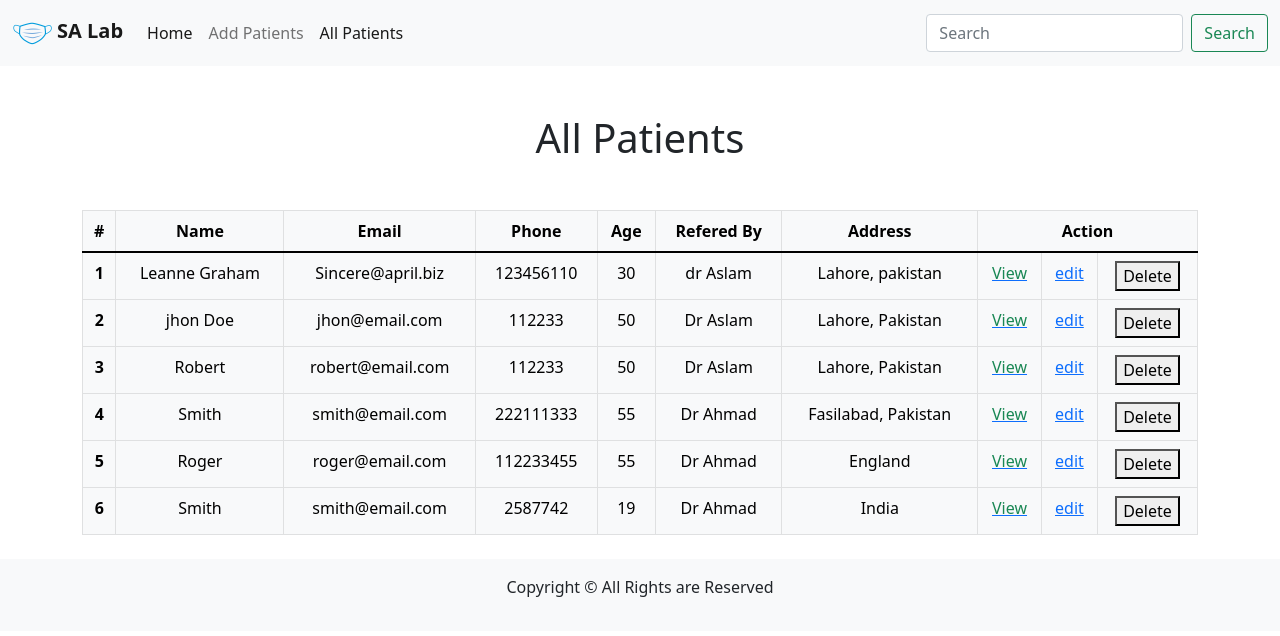
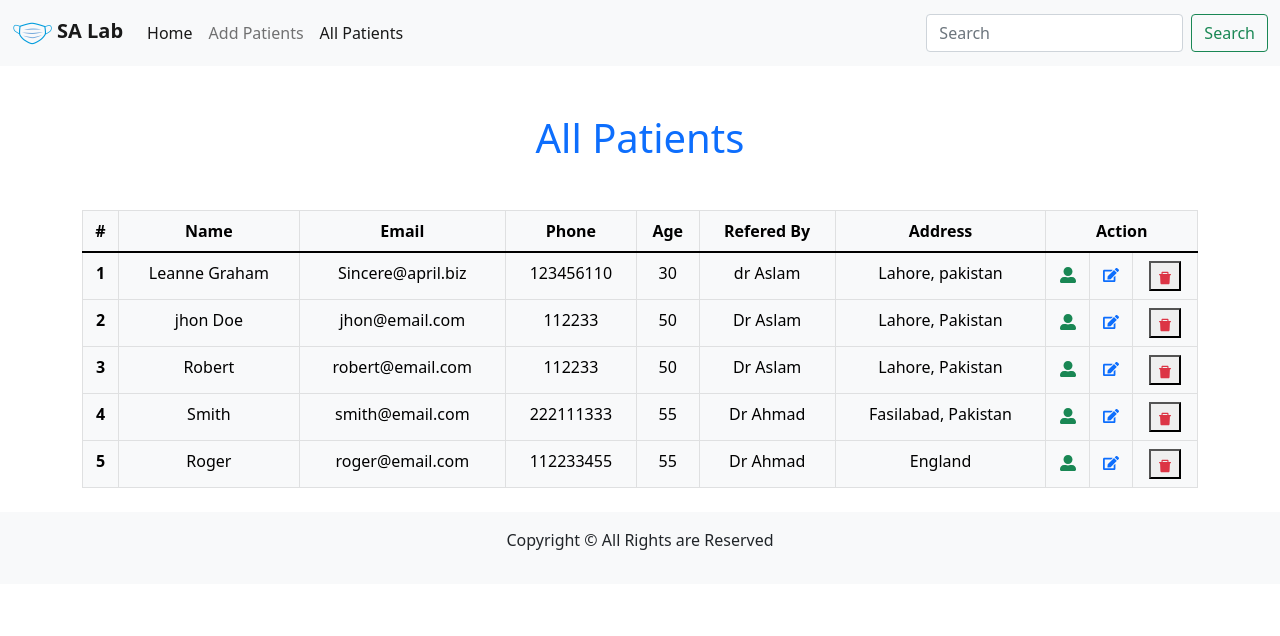
Before and after one commit to Sulman23/react-covid-reports, a React (Create React App) app: page /all in a window 1280 px wide. Shown: the top 636 px of the page. Built offline with nearby package versions, Linux system fonts and the light colour scheme; data requests are answered from the project's data file.

Commit message:
styling of All Patient table

```diff
--- a/db.json
+++ b/db.json
@@ -44,15 +44,6 @@
       "refer": "Dr Ahmad",
       "address": "England",
       "id": 10
-    },
-    {
-      "name": "Smith",
-      "email": "smith@email.com",
-      "phone": "2587742",
-      "age": "19",
-      "refer": "Dr Ahmad",
-      "address": "India",
-      "id": 12
     }
   ]
 }
--- a/src/components/AddPatients.jsx
+++ b/src/components/AddPatients.jsx
@@ -1,7 +1,7 @@
 import axios from "axios";
 import React, { useState } from "react";
 import { useNavigate } from "react-router-dom";
-import covid from "../images/covid.gif";
+import logo from "../images/logo.png";
 
 const AddPatients = () => {
   // Creating State for Patient
@@ -38,13 +38,17 @@ const AddPatients = () => {
   return (
     <>
       <div className="container">
-        <div className="row">
-          <div className="col-md-6">
-            <img src={covid} alt="covid-img" />
+        <div className="row my-4">
+          <div className="col-md-6 text-center">
+          <h1 className="mt-5">
+            <span className="text-info">SA</span> Lab
+          </h1>
+          <h3>Put on Mask and Stay Away</h3>
+          <img className="home-logo" src={logo} alt="logo" />
           </div>
 
           <div className="col-md-6">
-            <h3 className="text-center">Add New Patient</h3>
+            <h3 className="text-center text-primary">Add New Patient</h3>
             <form onSubmit={handleSubmitForm}>
               <div className="my-3">
                 <label htmlFor="name" className="form-label">
--- a/src/components/AllPatients.jsx
+++ b/src/components/AllPatients.jsx
@@ -1,8 +1,8 @@
 import React, { useState, useEffect } from "react";
 import axios from "axios";
-// import { FaEdit } from "react-icons/fa";
-// import { FaUserAlt } from "react-icons/fa";
-// import { AiFillDelete } from "react-icons/ai";
+import { FaEdit } from "react-icons/fa";
+import { FaUserAlt } from "react-icons/fa";
+import { AiFillDelete } from "react-icons/ai";
 
 import { Link } from "react-router-dom";
 
@@ -32,7 +32,7 @@ const AllPatients = () => {
       <div className="container">
         <div className="row">
           <div className="col-md-12">
-            <h1 className="text-center my-5">All Patients</h1>
+            <h1 className="text-center text-primary my-5">All Patients</h1>
             <table className="table table-bordered table-light text-center">
               <thead>
                 <tr>
@@ -62,16 +62,16 @@ const AllPatients = () => {
                     <td>
                       <Link to={`/view/${patient.id}`}>
                         <span className="text-success">
-                          {/* <FaUserAlt /> */}
-                          View
+                          <FaUserAlt />
+                          {/* View */}
                         </span>
                       </Link>
                     </td>
                     <td>
                       <Link to={`/edit/${patient.id}`}>
                         <span className="text-primary">
-                          {/* <FaEdit /> */}
-                          edit
+                          <FaEdit />
+                          {/* edit */}
                         </span>
                       </Link>
                     </td>
@@ -82,7 +82,12 @@ const AllPatients = () => {
                           Delete
                         </span>
                       </Link> */}
-                      <button onClick={() => deletePatient(patient.id)}>Delete</button>
+                      <button onClick={() => deletePatient(patient.id)}>
+                      <span className="text-danger">
+                          <AiFillDelete />
+                          {/* Delete */}
+                      </span>
+                      </button>
                     </td>
                   </tr>
                 ))}
--- a/src/components/EditPatient.jsx
+++ b/src/components/EditPatient.jsx
@@ -1,7 +1,7 @@
 import axios from "axios";
 import React, { useState, useEffect } from "react";
 import { useNavigate, useParams } from "react-router-dom";
-import covid from "../images/covid.gif";
+import logo from "../images/logo.png";
 
 const EditPatient = () => {
   // Creating State for Patient
@@ -55,13 +55,17 @@ const EditPatient = () => {
   return (
     <>
       <div className="container">
-        <div className="row my-3">
-          <div className="col-md-6">
-            <img src={covid} alt="covid-img" />
-          </div>
+        <div className="row my-4">
+        <div className="col-md-6 text-center">
+          <h1 className="mt-5">
+            <span className="text-info">SA</span> Lab
+          </h1>
+          <h3>Put on Mask and Stay Away</h3>
+          <img className="home-logo" src={logo} alt="logo" />
+        </div>
 
           <div className="col-md-6">
-            <h3 className="text-center">Edit Patient</h3>
+            <h3 className="text-center text-warning">Edit Patient</h3>
             <form onSubmit={handleSubmitForm}>
               <div className="my-3">
                 <label htmlFor="name" className="form-label">
--- a/src/components/ViewPatient.jsx
+++ b/src/components/ViewPatient.jsx
@@ -26,7 +26,7 @@ const ViewPatient = () => {
   return (
     <div>
       <div className="container">
-          <h2 className="text-center my-4">ViewPatient</h2>
+          <h2 className="text-center text-primary my-4">ViewPatient</h2>
 
 
         <div className="row my-3">
```
Also changed, not shown: src/components/Print.jsx (added, +17 -0 lines).
